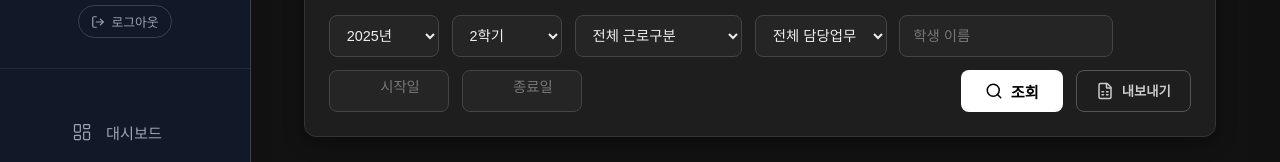
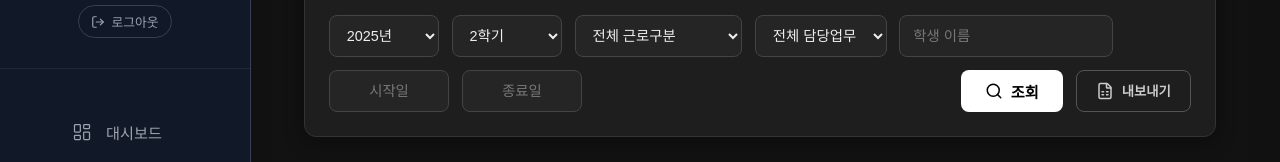
Before and after one commit to SHP-0701/student-manage-app, a Next.js app: page /dashboard/attendance in a window 1280 px wide. Shown: the part 196-358 px from the top of the page. Built offline with nearby package versions, Linux system fonts and the light colour scheme; no server answers; the database is empty.

Commit message:
datepicker placeholder 및 아이콘 디자인 수정

```diff
--- a/styles/Attendance.module.css
+++ b/styles/Attendance.module.css
@@ -134,12 +134,13 @@
   border: 1px solid #444;
   border-radius: 8px;
   box-sizing: border-box;
-  overflow: hidden;
+  z-index: 10;
   transition: all 0.2s ease;
 }
 
 .datePickerWrapper:hover {
   border-color: #666;
+  z-index: 20;
 }
 
 /* 라이브러리 Wrapper 조정 */
@@ -151,14 +152,16 @@
 
 /* 라이브러리 container 조정 */
 .datePickerWrapper :global(.react-datepicker__input-container) {
-  display: block;
-  width: 100%;
-  height: 100%;
+  display: flex !important;
+  align-items: center !important;
+  justify-content: center !important;
+  width: 100% !important;
+  height: 100% !important;
 }
 
 .datePickerWrapper :global(.react-datepicker__input-container input) {
-  width: 100%;
-  height: 100%;
+  width: 100% !important;
+  height: auto !important;
   background: transparent !important;
   border: none !important;
   box-shadow: none !important;
@@ -167,8 +170,14 @@
   padding: 0;
   margin: 0;
   text-align: center;
+  line-height: normal !important;
   font-size: 0.9rem;
   cursor: pointer;
+}
+
+.datePickerWrapper
+  :global(.react-datepicker__input-container input)::placeholder {
+  color: #777;
 }
 
 .datePickerWrapper :global(.react-datepicker__input-container input:focus) {
```
